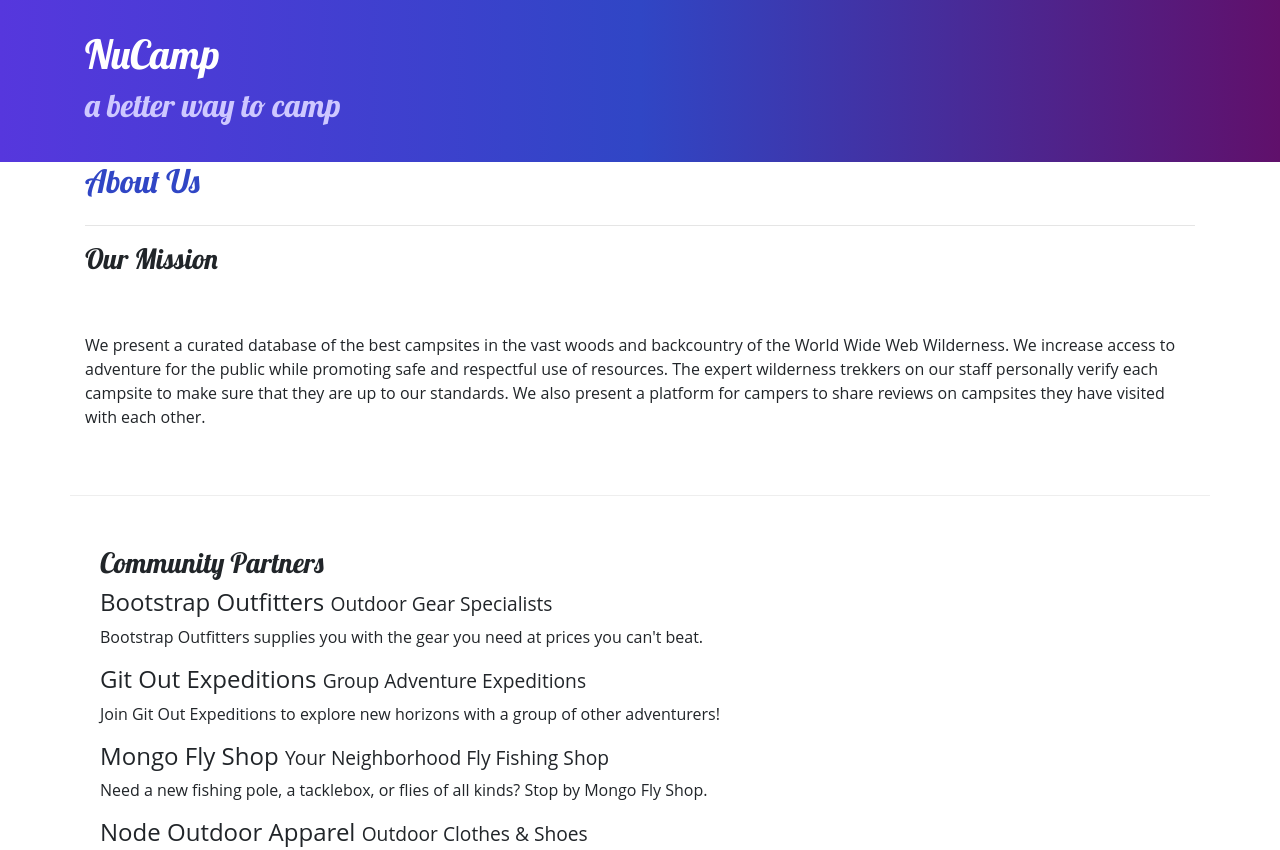
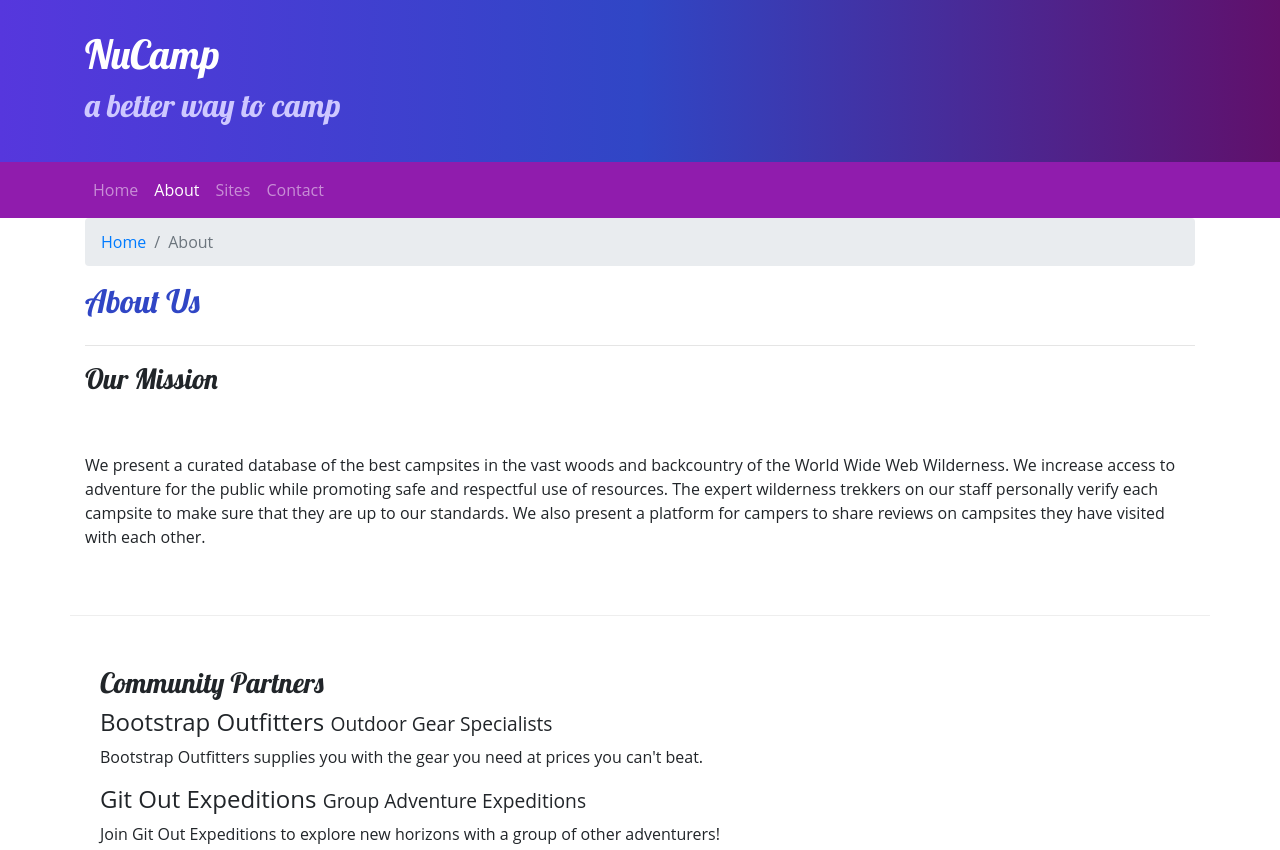
Before and after one commit to mattsingleton2/nucampChangeItUp, a website: page aboutus.html in a window 1280 px wide. Shown: the top 850 px of the page. Drawn offline with nearby package versions, Linux system fonts and the light colour scheme.

Commit message:
Added breadcrumbs and navbar to aboutus.html file.

```diff
--- a/aboutus.html
+++ b/aboutus.html
@@ -25,9 +25,29 @@
         </div>
     </header>
 
+    <nav class="navbar navbar-expand-sm navbar-dark sticky-top">
+        <div class="container">
+            <button class="navbar-toggler ml-auto" type="button" data-toggle="collapse" data-target="nucampNavbar">
+                <span class="navbar-toggler-icon"></span>
+            </button>
+                <div class="collapse navbar-collapse" id="nucampNavbar">
+                    <ul class="navbar-nav">
+                        <li class="nav-item"><a class="nav-link" href="index.html">Home</a></li>
+                        <li class="nav-item active"><a class="nav-link" href="#">About</a></li>
+                        <li class="nav-item"><a class="nav-link" href="#">Sites</a></li>
+                        <li class="nav-item"><a class="nav-link" href="#">Contact</a></li>
+                    </ul>
+            </div>
+            </div>
+    </nav>
+
     <div class="container">
         <div class="row">
             <div class="col">
+                <ol class="breadcrumb">
+                    <li class="breadcrumb-item"><a href="index.html">Home</a></li>
+                    <li class="breadcrumb-item active">About</li>
+                </ol>
                 <h2>About Us</h2>
             </div>
         </div>
```
Also changed, not shown: index.html (+2 -0 lines).
